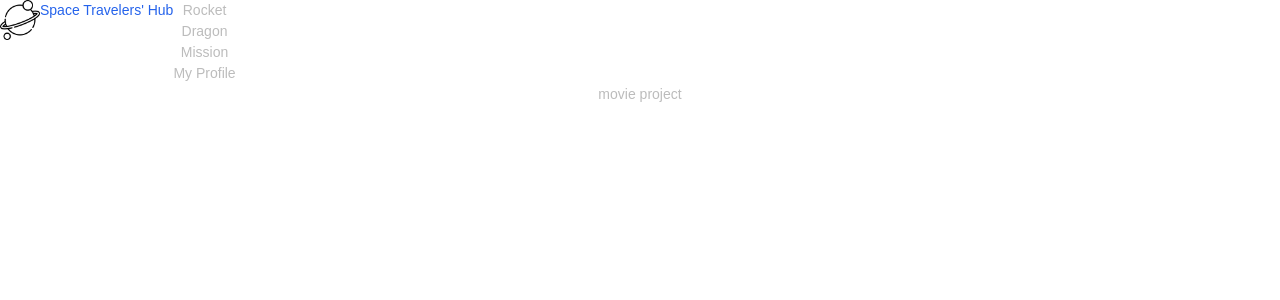
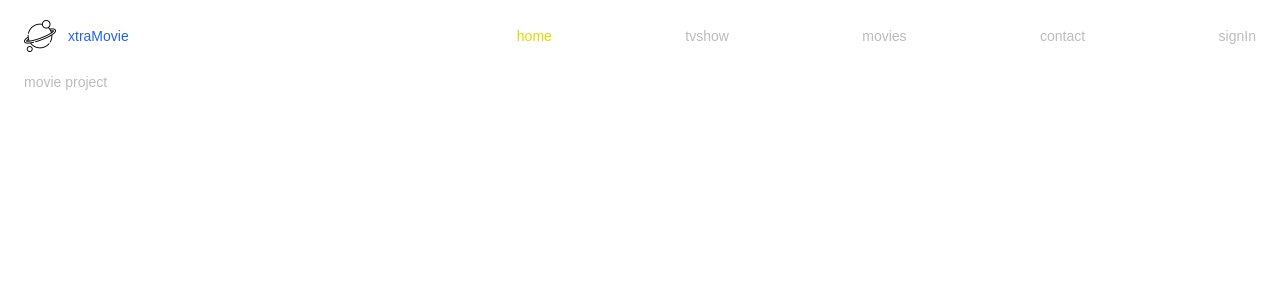
Before and after one commit to xtrahuman/xtramovie, a React (Create React App) app: page / in a window 1280 px wide. Shown: the top 300 px of the page. Built offline with nearby package versions, Linux system fonts and the light colour scheme; the HTML template or start-up script is replaced by a standard one.

Commit message:
added navbar and routes

```diff
--- a/src/App.js
+++ b/src/App.js
@@ -1,16 +1,24 @@
-import './App.css';
-import Navbar from './components/navbar';
+import "./App.css";
+import Navbar from "./components/navbar";
+import { BrowserRouter as Router, Routes, Route } from "react-router-dom";
+import Home from "./components/homepage";
+import AllMovies from "./components/allmovie";
+import AllTvshows from "./components/alltvshow";
 
 function App() {
   return (
+    <Router>
     <div className="App">
       <header>
-        <Navbar/>
-        <p>
-         movie project
-        </p>
+        <Navbar />
       </header>
+        <Routes>
+          <Route path="/" element={<Home />} />
+          <Route path="/movies" element={< AllMovies/>} />
+          <Route path="/tvshow" element={< AllTvshows/>} />
+        </Routes>
     </div>
+    </Router>
   );
 }
 
--- /dev/null
+++ b/src/components/allmovie.js
@@ -0,0 +1,10 @@
+const AllMovies = () => {
+
+    return (
+      <div className="flex">
+        movies
+      </div>
+    );
+  };
+
+  export default AllMovies;
--- /dev/null
+++ b/src/components/alltvshow.js
@@ -0,0 +1,10 @@
+const AllTvshows = () => {
+
+    return (
+      <div className="flex">
+        AllTvshows
+      </div>
+    );
+  };
+
+  export default AllTvshows;
--- /dev/null
+++ b/src/components/container.js
@@ -0,0 +1,13 @@
+export default function Container({
+    children,
+    className,
+    ...rest}) {
+    return (
+      <div
+        {...rest}
+        className={`mx-6 ${className}`}
+        >
+        {children}
+      </div>
+    )
+  }
--- /dev/null
+++ b/src/components/homepage.js
@@ -0,0 +1,12 @@
+import Container from "./container";
+const Home = () => {
+  return (
+    <Container>
+      <div className="flex">
+        <p>movie project</p>
+      </div>
+    </Container>
+  );
+};
+
+export default Home;
--- a/src/components/navbar.js
+++ b/src/components/navbar.js
@@ -1,47 +1,54 @@
 import React from 'react';
 import { NavLink } from 'react-router-dom';
 import Icon from '../asset/planet.png';
+import Container from './container';
 const NavVariable = [
     {
       id: 1,
-      name: 'Rocket',
+      name: 'home',
       link: '/',
     },
     {
       id: 2,
-      name: 'Dragon',
-      link: '/Dragon',
+      name: 'tvshow',
+      link: '/tvshow',
     },
     {
       id: 3,
-      name: 'Mission',
-      link: '/Mission',
+      name: 'movies',
+      link: '/movies',
     },
     {
       id: 4,
-      name: 'My Profile',
-      link: '/Myprofile',
+      name: 'contact',
+      link: '/contact',
+    },
+    {
+      id: 4,
+      name: 'signIn',
+      link: '/signIn',
     },
   ];
 
   const Navbar = () => {
-
     return (
-      <nav className="navBar a-center flex">
-        <div className="nav-header a-center flex">
-          <img className='w-[40px] h-[40px]' src={Icon} alt="logo" />
-          <h1 className="text-blue-600">Space Travelers&apos; Hub</h1>
+      <Container>
+      <nav className="navBar a-center flex items-center justify-between py-5">
+        <div className="nav-header a-center flex items-center gap-x-3">
+          <img className='w-8 h-8' src={Icon} alt="logo" />
+          <h1 className="text-blue-600">xtraMovie</h1>
         </div>
-        <ul className="nav-ul d-flex a-center j-center">
+        <ul className="nav-ul flex justify-between w-[60%]">
           {NavVariable.map((NavVar) => (
-            <li key={NavVar.id}>
-              {/* <NavLink to={NavVar.link} className={(navData) => (navData.isActive ? 'active-link' : '')}> */}
+            <li key={NavVar.id} >
+              <NavLink to={NavVar.link} className={(navData) => (navData.isActive ? "text-[#e4d804]" : '')}>
                 {NavVar.name}
-              {/* </NavLink> */}
+              </NavLink>
             </li>
           ))}
         </ul>
       </nav>
+    </Container>
     );
   };
 
```
